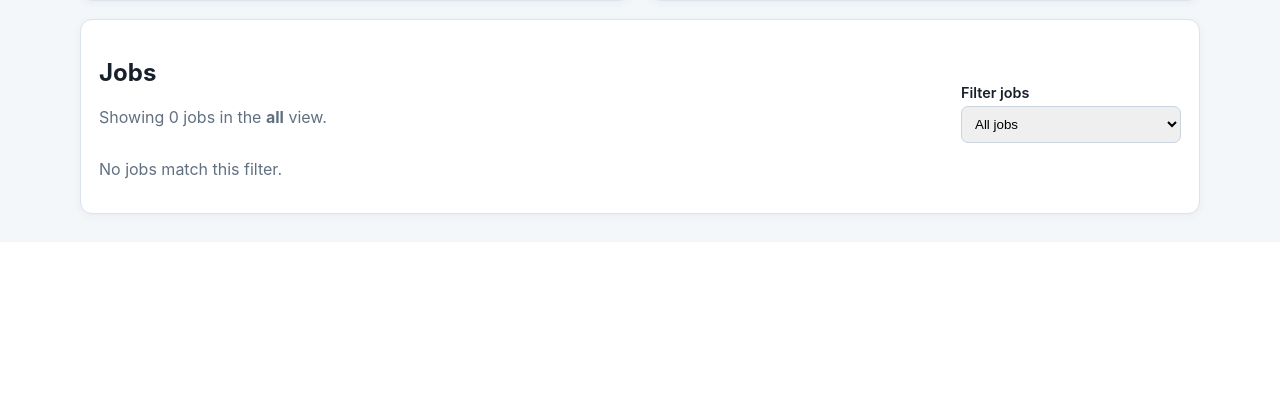
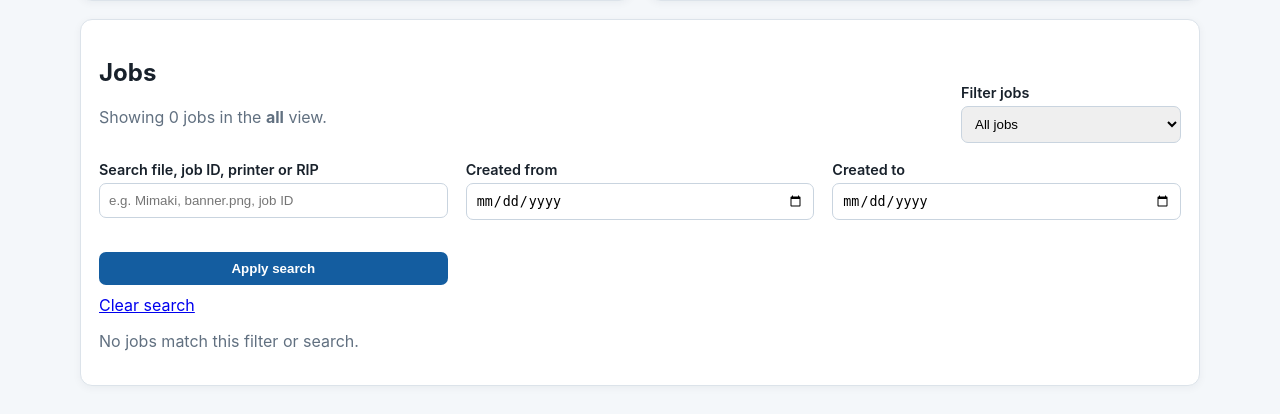
Before and after one commit to akameredon/print-recovery-mvp, a Flask app: page / in a window 1280 px wide. Shown: the part 845-1259 px from the top of the page. Before the commit the page ends 1065 px from the top, so only its background shows below. Run offline with Flask 3, Linux system fonts and the light colour scheme; data that the repository does not hold is empty.

Commit message:
Complete job search and stabilize regression fixtures

```diff
--- a/app.py
+++ b/app.py
@@ -235,41 +235,87 @@ JOB_FILTERS = {
 }
 
 
-def filtered_jobs(conn, filter_name):
+def filtered_jobs(conn, filter_name, search="", date_from="", date_to=""):
     if filter_name not in JOB_FILTERS:
         raise ValueError("filter must be one of: all, active, interrupted, completed")
+    where = []
+    params = []
     statuses = JOB_FILTERS[filter_name]
-    if statuses is None:
-        return conn.execute("SELECT * FROM jobs ORDER BY updated_at DESC").fetchall()
-    placeholders = ",".join("?" for _ in statuses)
-    return conn.execute(
-        f"SELECT * FROM jobs WHERE status IN ({placeholders}) ORDER BY updated_at DESC",
-        statuses,
-    ).fetchall()
+    if statuses is not None:
+        placeholders = ",".join("?" for _ in statuses)
+        where.append(f"status IN ({placeholders})")
+        params.extend(statuses)
+    if search:
+        where.append("(id LIKE ? OR file_name LIKE ? OR printer_model LIKE ? OR rip_name LIKE ?)")
+        search_value = f"%{search}%"
+        params.extend([search_value] * 4)
+    for value, operator, error_message in (
+        (date_from, ">=", "date_from must use YYYY-MM-DD"),
+        (date_to, "<=", "date_to must use YYYY-MM-DD"),
+    ):
+        if value:
+            try:
+                datetime.strptime(value, "%Y-%m-%d")
+            except ValueError as error:
+                raise ValueError(error_message) from error
+            where.append(f"date(created_at) {operator} date(?)")
+            params.append(value)
+    query = "SELECT * FROM jobs"
+    if where:
+        query += " WHERE " + " AND ".join(where)
+    query += " ORDER BY updated_at DESC"
+    return conn.execute(query, params).fetchall()
+
+
+def job_query_values():
+    return {
+        "filter": request.args.get("filter", "all").strip().lower(),
+        "search": request.args.get("q", "").strip(),
+        "date_from": request.args.get("date_from", "").strip(),
+        "date_to": request.args.get("date_to", "").strip(),
+    }
 
 
 @app.get("/api/jobs")
 def jobs_list():
-    filter_name = request.args.get("filter", "all").strip().lower()
+    values = job_query_values()
     try:
         conn = db()
-        jobs = [row_dict(row) for row in filtered_jobs(conn, filter_name)]
+        jobs = [
+            row_dict(row)
+            for row in filtered_jobs(
+                conn,
+                values["filter"],
+                values["search"],
+                values["date_from"],
+                values["date_to"],
+            )
+        ]
         conn.close()
     except ValueError as error:
-        return error_response(str(error), 400, "INVALID_JOB_FILTER")
-    return jsonify(filter=filter_name, count=len(jobs), jobs=jobs)
+        return error_response(str(error), 400, "INVALID_JOB_QUERY")
+    return jsonify(**values, count=len(jobs), jobs=jobs)
 
 
 @app.route("/")
 def index():
-    filter_name = request.args.get("filter", "all").strip().lower()
+    values = job_query_values()
     try:
         conn = db()
-        jobs = [row_dict(row) for row in filtered_jobs(conn, filter_name)]
+        jobs = [
+            row_dict(row)
+            for row in filtered_jobs(
+                conn,
+                values["filter"],
+                values["search"],
+                values["date_from"],
+                values["date_to"],
+            )
+        ]
         conn.close()
     except ValueError as error:
-        return error_response(str(error), 400, "INVALID_JOB_FILTER")
-    return render_template("index.html", jobs=jobs, selected_filter=filter_name)
+        return error_response(str(error), 400, "INVALID_JOB_QUERY")
+    return render_template("index.html", jobs=jobs, **values)
 
 
 @app.post("/api/jobs")
--- a/templates/index.html
+++ b/templates/index.html
@@ -51,19 +51,26 @@
     <div style="display:flex; align-items:end; justify-content:space-between; gap:18px; flex-wrap:wrap">
       <div>
         <h2>Jobs</h2>
-        <p class="muted">Showing {{ jobs|length }} job{{ '' if jobs|length == 1 else 's' }} in the <strong>{{ selected_filter }}</strong> view.</p>
+        <p class="muted">Showing {{ jobs|length }} job{{ '' if jobs|length == 1 else 's' }} in the <strong>{{ filter }}</strong> view.</p>
       </div>
       <form action="/" method="get" style="min-width:220px">
         <label for="job-filter">Filter jobs</label>
         <select id="job-filter" name="filter" onchange="this.form.submit()">
-          <option value="all" {% if selected_filter == 'all' %}selected{% endif %}>All jobs</option>
-          <option value="active" {% if selected_filter == 'active' %}selected{% endif %}>Active</option>
-          <option value="interrupted" {% if selected_filter == 'interrupted' %}selected{% endif %}>Interrupted</option>
-          <option value="completed" {% if selected_filter == 'completed' %}selected{% endif %}>Completed</option>
+          <option value="all" {% if filter == 'all' %}selected{% endif %}>All jobs</option>
+          <option value="active" {% if filter == 'active' %}selected{% endif %}>Active</option>
+          <option value="interrupted" {% if filter == 'interrupted' %}selected{% endif %}>Interrupted</option>
+          <option value="completed" {% if filter == 'completed' %}selected{% endif %}>Completed</option>
         </select>
       </form>
     </div>
-    {% if not jobs %}<p class="muted">No jobs match this filter.</p>{% endif %}
+    <form action="/" method="get" class="grid" style="margin-top:8px">
+      <input type="hidden" name="filter" value="{{ filter }}">
+      <label>Search file, job ID, printer or RIP<input name="q" value="{{ search }}" placeholder="e.g. Mimaki, banner.png, job ID"></label>
+      <label>Created from<input name="date_from" type="date" value="{{ date_from }}"></label>
+      <label>Created to<input name="date_to" type="date" value="{{ date_to }}"></label>
+      <div><button type="submit">Apply search</button><a href="/?filter={{ filter }}" style="display:block; margin-top:10px">Clear search</a></div>
+    </form>
+    {% if not jobs %}<p class="muted">No jobs match this filter or search.</p>{% endif %}
     {% for job in jobs %}
     <div class="job" data-job="{{ job.id }}">
       <table>
--- a/test_integrity.py
+++ b/test_integrity.py
@@ -20,7 +20,8 @@ with sample_path.open("rb") as image_file:
 assert response.status_code == 302, response.text
 conn = sqlite3.connect("data/print_recovery.sqlite3")
 job_id, source_path = conn.execute(
-    "SELECT id,source_path FROM jobs ORDER BY created_at DESC LIMIT 1"
+    "SELECT id,source_path FROM jobs WHERE file_name=? ORDER BY created_at DESC LIMIT 1",
+    ("integrity.png",),
 ).fetchone()
 conn.close()
 
--- a/test_readiness.py
+++ b/test_readiness.py
@@ -22,7 +22,8 @@ def create_job(name):
     assert response.status_code == 302, response.text
     conn = sqlite3.connect("data/print_recovery.sqlite3")
     job_id, stored_path = conn.execute(
-        "SELECT id,source_path FROM jobs ORDER BY created_at DESC LIMIT 1"
+        "SELECT id,source_path FROM jobs WHERE file_name=? ORDER BY created_at DESC LIMIT 1",
+        (name,),
     ).fetchone()
     conn.close()
     return job_id, Path(stored_path)
--- a/test_review.py
+++ b/test_review.py
@@ -20,7 +20,8 @@ assert created.status_code == 302, created.text
 
 conn = sqlite3.connect("data/print_recovery.sqlite3")
 job_id, stored_path = conn.execute(
-    "SELECT id,source_path FROM jobs ORDER BY created_at DESC LIMIT 1"
+    "SELECT id,source_path FROM jobs WHERE file_name=? ORDER BY created_at DESC LIMIT 1",
+    ("review.png",),
 ).fetchone()
 conn.close()
 assert (
--- a/test_review_summary.py
+++ b/test_review_summary.py
@@ -19,7 +19,10 @@ with source.open("rb") as image_file:
 assert created.status_code == 302, created.text
 
 conn = sqlite3.connect("data/print_recovery.sqlite3")
-job_id = conn.execute("SELECT id FROM jobs ORDER BY created_at DESC LIMIT 1").fetchone()[0]
+job_id = conn.execute(
+    "SELECT id FROM jobs WHERE file_name=? ORDER BY created_at DESC LIMIT 1",
+    ("review-summary.png",),
+).fetchone()[0]
 conn.close()
 assert (
     requests.post(
--- a/test_status_history_api.py
+++ b/test_status_history_api.py
@@ -19,7 +19,10 @@ with sample_path.open("rb") as image_file:
     )
 assert response.status_code == 302, response.text
 conn = sqlite3.connect("data/print_recovery.sqlite3")
-job_id = conn.execute("SELECT id FROM jobs ORDER BY created_at DESC LIMIT 1").fetchone()[0]
+job_id = conn.execute(
+    "SELECT id FROM jobs WHERE file_name=? ORDER BY created_at DESC LIMIT 1",
+    ("history.png",),
+).fetchone()[0]
 conn.close()
 
 assert (
--- a/test_status_history_export.py
+++ b/test_status_history_export.py
@@ -21,7 +21,10 @@ with sample_path.open("rb") as image_file:
     )
 assert response.status_code == 302, response.text
 conn = sqlite3.connect("data/print_recovery.sqlite3")
-job_id = conn.execute("SELECT id FROM jobs ORDER BY created_at DESC LIMIT 1").fetchone()[0]
+job_id = conn.execute(
+    "SELECT id FROM jobs WHERE file_name=? ORDER BY created_at DESC LIMIT 1",
+    ("export.png",),
+).fetchone()[0]
 conn.close()
 requests.post(BASE + f"/api/jobs/{job_id}/checkpoint", data={"y_mm": "50"})
 requests.post(
--- a/test_timeline.py
+++ b/test_timeline.py
@@ -20,7 +20,10 @@ with source.open("rb") as image_file:
 assert created.status_code == 302, created.text
 
 conn = db()
-job_id = conn.execute("SELECT id FROM jobs ORDER BY created_at DESC LIMIT 1").fetchone()[0]
+job_id = conn.execute(
+    "SELECT id FROM jobs WHERE file_name=? ORDER BY created_at DESC LIMIT 1",
+    ("timeline.png",),
+).fetchone()[0]
 conn.close()
 assert (
     requests.post(
```
Also changed, not shown: docs/day-22-job-search.md (added, +27 -0 lines), test_dashboard_filters.py (+12 -5 lines), test_job_search.py (added, +91 -0 lines).
